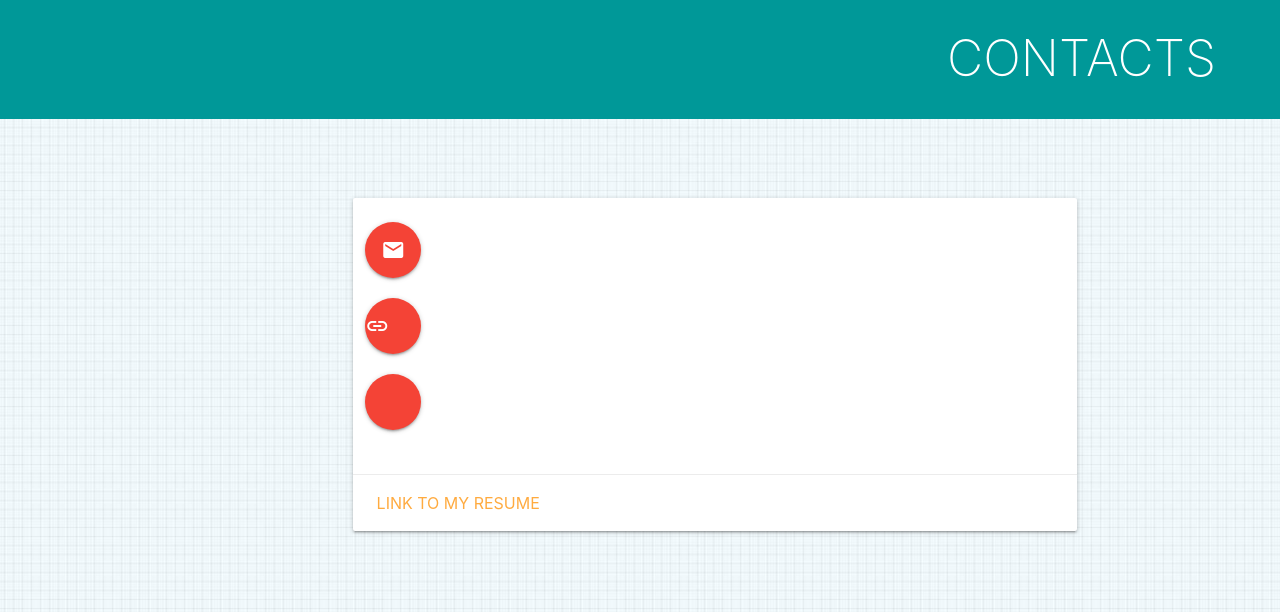
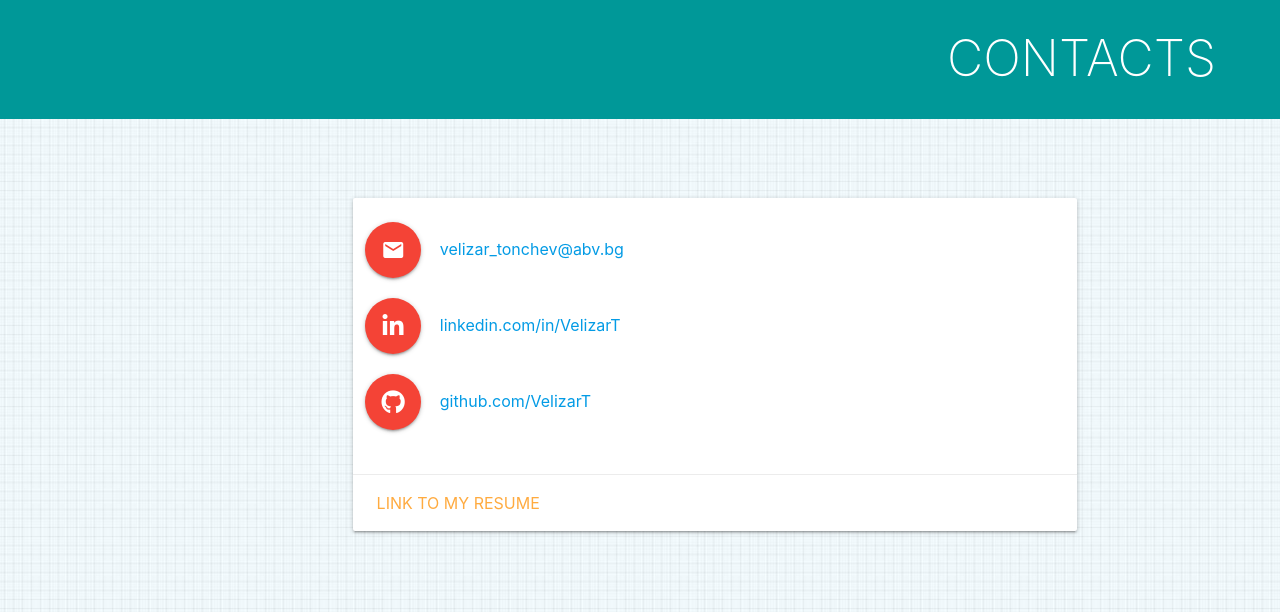
Before and after one commit to VelizarT/ExpressServer, a Node server app: page / in a window 1280 px wide. Shown: the part 3496-4108 px from the top of the page. Run offline with Node 20, Linux system fonts and the light colour scheme; some libraries are stand-ins or nearby versions.

Commit message:
Contacts styles and content added

```diff
--- a/public/css/mobile-styles.css
+++ b/public/css/mobile-styles.css
@@ -5,7 +5,8 @@
     } */
 
     nav#navbar-small {
-        background-color: #009898;
+        background-color: white;
+        color: #009898;
         height: 15h;
         position: fixed;
         z-index: 999;
@@ -20,6 +21,7 @@
     }
 
     .brand-logo {
+        color: #009898 !important;
         font-size: 18px !important;
     }
 
--- a/public/css/style.css
+++ b/public/css/style.css
@@ -185,3 +185,7 @@ nav#sidenav-custom ul li a span {
     height: 100px;
     margin: 2%;
 }
+
+div.card-content a span {
+    margin-left: 2%;
+}
--- a/views/home.hbs
+++ b/views/home.hbs
@@ -6,6 +6,8 @@
     <meta name="viewport" content="width=device-width, initial-scale=1.0">
     <meta http-equiv="X-UA-Compatible" content="ie=edge">
     <link rel="shortcut icon" type="image/png" href="../img/code_fav2.png" />
+    <link rel="stylesheet" href="https://use.fontawesome.com/releases/v5.2.0/css/all.css" integrity="sha384-hWVjflwFxL6sNzntih27bfxkr27PmbbK/iSvJ+a4+0owXq79v+lsFkW54bOGbiDQ"
+        crossorigin="anonymous">
     <link href="https://fonts.googleapis.com/icon?family=Material+Icons" rel="stylesheet">
     <link rel="stylesheet" href="https://cdnjs.cloudflare.com/ajax/libs/materialize/1.0.0-rc.2/css/materialize.min.css">
     <link rel="stylesheet" href="../css/style.css">
@@ -207,18 +209,27 @@
                                     <div class="card-stacked">
                                         <div class="card-content">
                                             <div class="row">
-                                                <a class="btn-floating btn-large waves-effect waves-light red">
+                                                <a href="mailto:velizar_tonchev@abv.bg" class="btn-floating btn-large waves-effect waves-light red email-btn">
                                                     <i class="material-icons">email</i>
+                                                </a>
+                                                <a href="mailto:velizar_tonchev@abv.bg">
+                                                    <span>velizar_tonchev@abv.bg</span>
                                                 </a>
                                             </div>
                                             <div class="row">
-                                                <a class="btn-floating btn-large waves-effect waves-light red">
-                                                    <i class="material-icons">linkdin</i>
+                                                <a href="https://linkedin.com/in/VelizarT" class="btn-floating btn-large waves-effect waves-light red linkedin-btn">
+                                                    <i class="fab fa-linkedin-in"></i>
+                                                </a>
+                                                <a href="https://linkedin.com/in/VelizarT">
+                                                    <span>linkedin.com/in/VelizarT</span>
                                                 </a>
                                             </div>
                                             <div class="row">
-                                                <a class="btn-floating btn-large waves-effect waves-light red">
-                                                    <i class="material-icons">git</i>
+                                                <a href="https://github.com/VelizarT" class="btn-floating btn-large waves-effect waves-light red github-btn">
+                                                    <i class="fab fa-github"></i>
+                                                </a>
+                                                <a href="https://github.com/VelizarT">
+                                                    <span>github.com/VelizarT</span>
                                                 </a>
                                             </div>
                                         </div>
@@ -240,4 +251,5 @@
     <script type="text/javascript" src="../scripts/home.js"></script>
     <script src="https://cdnjs.cloudflare.com/ajax/libs/materialize/1.0.0-rc.2/js/materialize.min.js"></script>
 </body>
+
 </html>
--- a/views/partials/header-mobile.hbs
+++ b/views/partials/header-mobile.hbs
@@ -1,6 +1,6 @@
 <nav class="hide-large-device" id="navbar-small">
   <div class="nav-wrapper">
     <a class="brand-logo center">Velizar Tonchev<span>Web Developer</span></a>
-    <a data-target="mobile-demo" class="sidenav-trigger menu-trigger"><i class="material-icons">menu</i></a>
+    <a data-target="mobile-demo" class="sidenav-trigger menu-trigger teal-text lighten-2"><i class="material-icons">menu</i></a>
   </div>
 </nav>
```
Also changed, not shown: public/scripts/home.js (+16 -0 lines).
